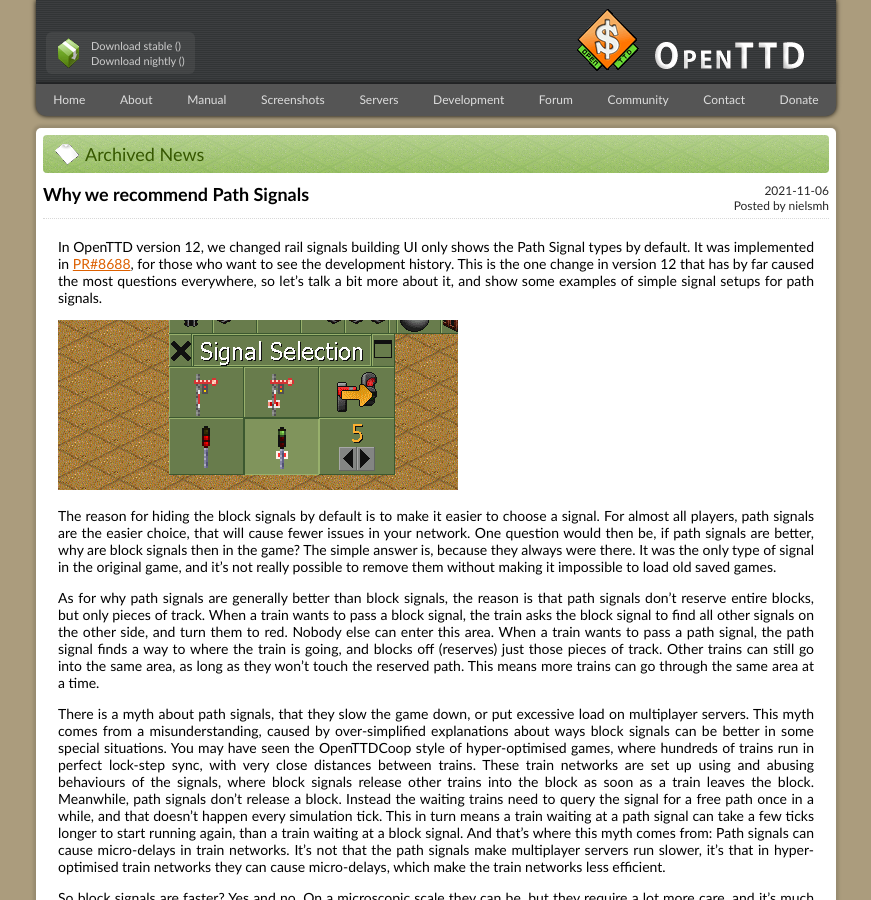
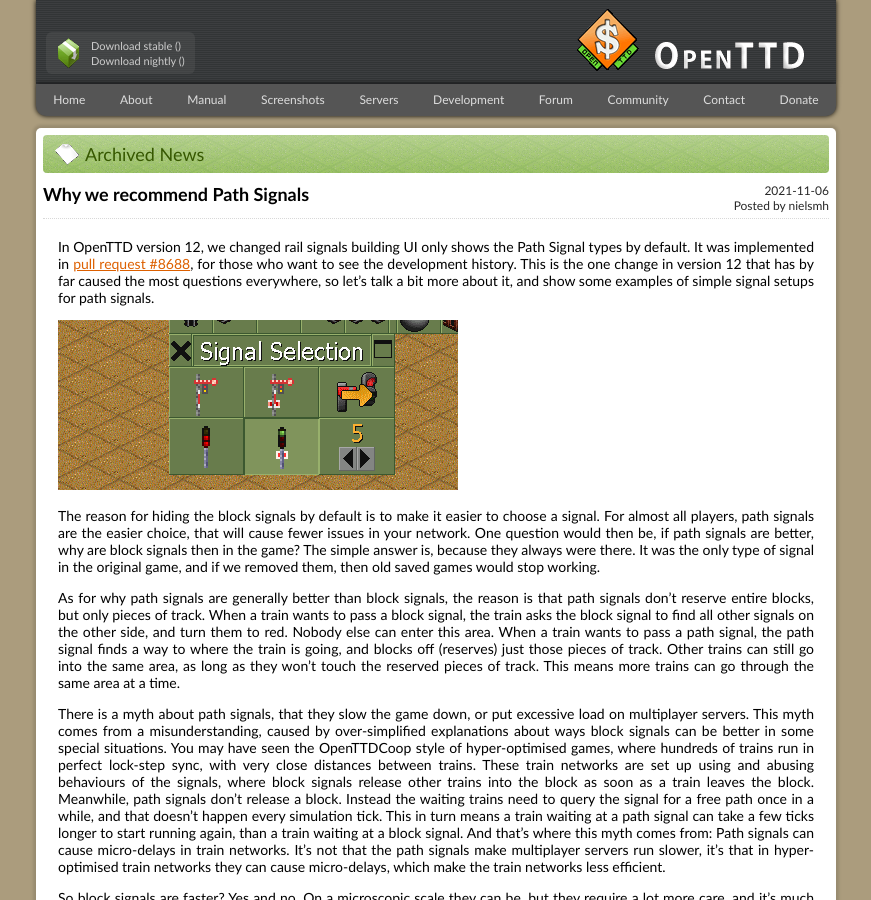
Before and after one commit to OpenTTD/website, a Jekyll site: the page built from _posts/2021-11-06-explaining-signals-ui-change.md, in a window 1280 px wide and 900 px high. Shown: the whole window, without its empty margins (204-1075 px from the left). Built offline with Jekyll 4.4.1, drawn with Linux system fonts in a browser that asks for light colours; some of the changed text lies outside the part shown.

Commit message:
Change: Slightly improve phrasing, explain a few more details

```diff
--- a/_posts/2021-11-06-explaining-signals-ui-change.md
+++ b/_posts/2021-11-06-explaining-signals-ui-change.md
@@ -4,7 +4,7 @@
 ---
 
 In OpenTTD version 12, we changed rail signals building UI only shows the Path Signal types by default.
-It was implemented in [PR#8688](https://github.com/OpenTTD/OpenTTD/pull/8688), for those who want to see the development history.
+It was implemented in [pull request #8688](https://github.com/OpenTTD/OpenTTD/pull/8688), for those who want to see the development history.
 This is the one change in version 12 that has by far caused the most questions everywhere, so let's talk a bit more about it, and show some examples of simple signal setups for path signals.
 
 ![The simplified signal building UI]({% link /static/img/post_2021-11-06-explaining-signals-ui-change/signals-ui.png %})
@@ -13,13 +13,13 @@
 For almost all players, path signals are the easier choice, that will cause fewer issues in your network.
 One question would then be, if path signals are better, why are block signals then in the game?
 The simple answer is, because they always were there.
-It was the only type of signal in the original game, and it's not really possible to remove them without making it impossible to load old saved games.
+It was the only type of signal in the original game, and if we removed them, then old saved games would stop working.
 
 As for why path signals are generally better than block signals, the reason is that path signals don't reserve entire blocks, but only pieces of track.
 When a train wants to pass a block signal, the train asks the block signal to find all other signals on the other side, and turn them to red.
 Nobody else can enter this area.
 When a train wants to pass a path signal, the path signal finds a way to where the train is going, and blocks off (reserves) just those pieces of track.
-Other trains can still go into the same area, as long as they won't touch the reserved path.
+Other trains can still go into the same area, as long as they won't touch the reserved pieces of track.
 This means more trains can go through the same area at a time.
 
 <!-- more -->
```
Also changed, not shown: other parts of _posts/2021-11-06-explaining-signals-ui-change.md (+1 -0 lines).
